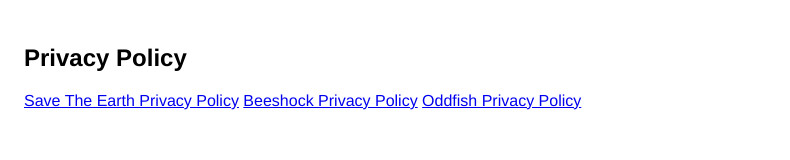
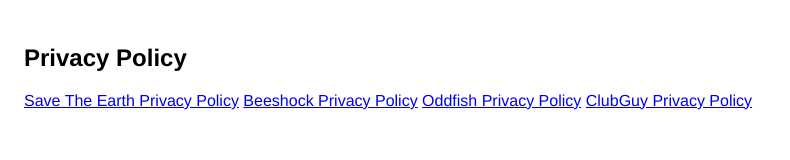
Before and after one commit to Integer869/Integer869.github.io, a plain HTML site: page index.html in a window 1280 px wide. Shown: the whole page, without its empty margins (0-790 px from the left). Drawn offline with Linux system fonts and the light colour scheme.

Commit message:
Update index.html

```diff
--- a/index.html
+++ b/index.html
@@ -11,6 +11,7 @@
         <a href="PrivacyPolicySaveTheEarth.html">Save The Earth Privacy Policy</a>
         <a href="BeeshockPrivacyPolicy.html">Beeshock Privacy Policy</a>
          <a href="OddFishPrivacyPolicy.html">Oddfish Privacy Policy</a>
+        <a href="ClubGuyPrivacyPolicy.html">ClubGuy Privacy Policy</a>
 
 
     </body>
```
